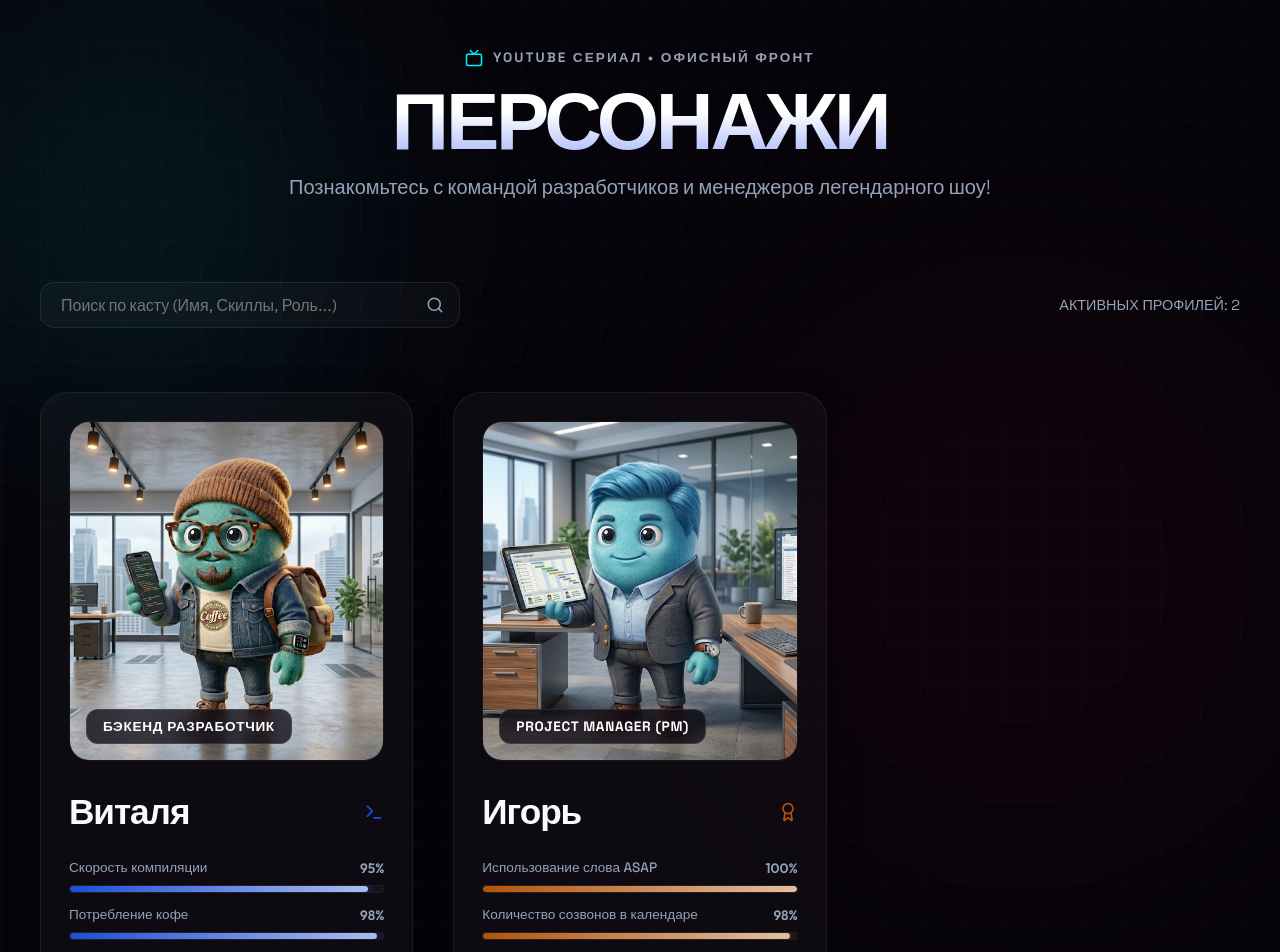
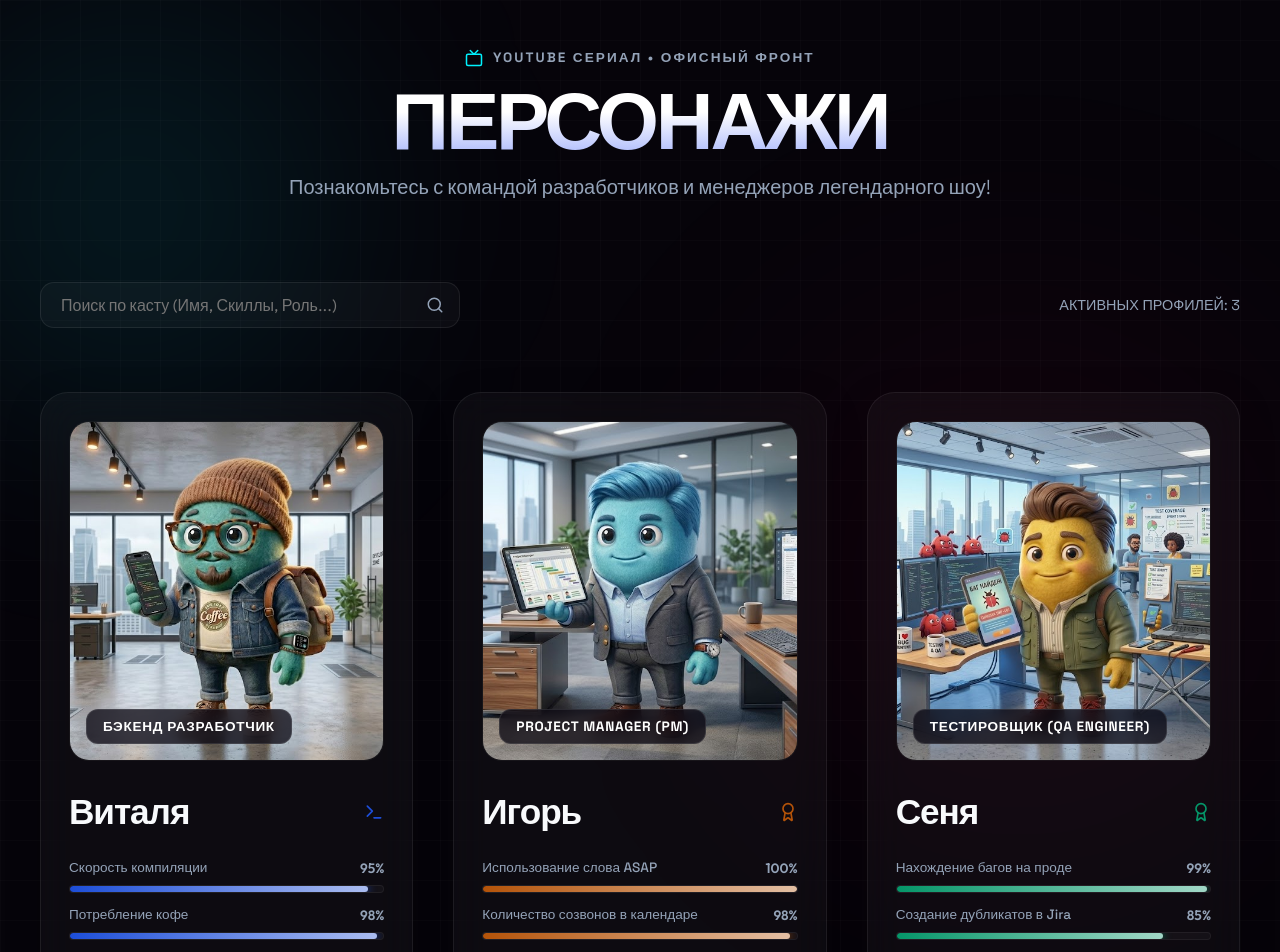
Before and after one commit to dimonss/Characters, a React (Vite) app: page / in a window 1280 px wide. Shown: the top 952 px of the page. Built offline with nearby package versions, Linux system fonts and the light colour scheme.

Commit message:
add QA character

```diff
--- a/src/data/characters.ts
+++ b/src/data/characters.ts
@@ -1,5 +1,6 @@
 import vitalikAvatar from '../assets/Vitalik.jpeg';
 import igorAvatar from '../assets/Igor.jpeg';
+import senyaAvatar from '../assets/Senya.jpeg';
 
 export interface CharacterStat {
   label: string;
@@ -83,4 +84,33 @@ export const charactersData: Character[] = [
       dream: 'Закрыть проект вовремя без багов и сжечь все спринты',
     },
   },
+  {
+    id: 'senya',
+    name: 'Сеня',
+    role: 'Тестировщик (QA Engineer)',
+    avatar: senyaAvatar,
+    accentColor: '#059669', // Emerald green
+    bio: 'Сеня — гроза разработчиков и главный разрушитель иллюзий. Он способен найти баг там, где, казалось бы, ломаться нечему — например, в статичном тексте или в выключенном мониторе. Сеня искренне считает, что программисты пишут код исключительно для того, чтобы усложнить ему жизнь. Обожает писать подробные баг-репорты со скриншотами, видеозаписями и логами консоли, которые никто не читает.',
+    stats: [
+      { label: 'Нахождение багов на проде', value: 99 },
+      { label: 'Создание дубликатов в Jira', value: 85 },
+      { label: 'Написание длинных баг-репортов', value: 95 },
+      { label: 'Любовь к автоматизации', value: 40 },
+      { label: 'Терпение к фразе "Это не баг, это фича"', value: 5 },
+    ],
+    phrases: [
+      '«Я ничего не нажимал, оно само сломалось!»',
+      '«А на мобилках это тестировалось вообще?»',
+      '«Шаги воспроизведения: 1. Открыть страницу. 2. Всё упало.»',
+      '«Это воспроизводится на проде, срочно блокирующий баг!»',
+      '«Я проверил, кнопка съехала на 1 пиксель влево на Safari 12.»',
+    ],
+    skills: ['Функциональное тестирование', 'Написание тест-кейсов', 'Дебаг в DevTools', 'Доведение программистов до истерики', 'Поиск edge-кейсов', 'Написание баг-репортов'],
+    specs: {
+      weapon: 'Скриншот сломанной верстки с кучей красных стрелок',
+      drink: 'Энергетик без сахара (чтобы тестировать ночью)',
+      weakness: 'Ответ разработчика в Jira: "Не воспроизводится"',
+      dream: 'Найти баг в компиляторе Витали и доказать, что бэкенд тоже косячит',
+    },
+  },
 ];
```
Also changed, not shown: src/assets/Senya.jpeg (added).
